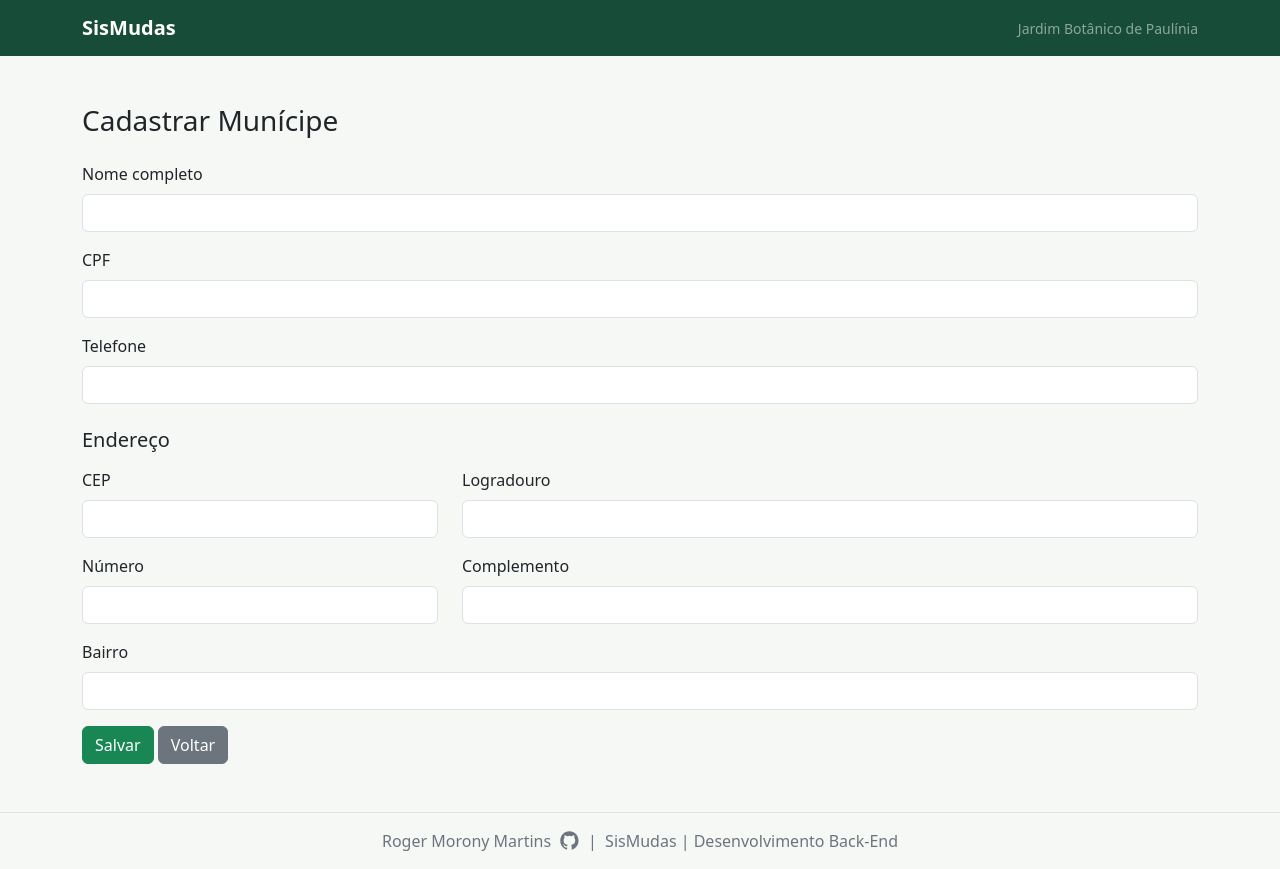
After one commit to rogermorony/SisMudas-controle-de-mudas, a Node server app: page /municipes/add in a window 1280 px wide. The commit adds this page. Run offline with Node 20, Linux system fonts and the light colour scheme; some libraries are stand-ins or nearby versions.

Commit message:
Cadastro de municipes com endereco

```diff
--- a/config/conexao.js
+++ b/config/conexao.js
@@ -1,7 +1,5 @@
 import mongoose from "mongoose";
 
-// Preparado para a etapa de integração com o banco de dados.
-// Nesta primeira etapa, a página inicial funciona sem uma conexão ativa.
 export async function conectarBanco() {
   const uri = process.env.MONGODB_URI;
   if (!uri) {
--- a/index.js
+++ b/index.js
@@ -1,6 +1,6 @@
 import express from "express";
-
 import { conectarBanco } from "./config/conexao.js";
+import Municipe from "./models/Municipe.js";
 
 const app = express();
 const PORT = process.env.PORT || 3000;
@@ -10,11 +10,51 @@ app.set("views", "./views");
 app.use(express.static("public"));
 app.use(express.urlencoded({ extended: true }));
 
-// Inclua aqui os demais integrantes se o projeto for desenvolvido em grupo.
 const integrantes = ["Roger Morony Martins"];
 
 app.get("/", (req, res) => {
   res.render("index", { titulo: "Painel inicial", integrantes });
+});
+
+app.get("/municipes/add", (req, res) => {
+  res.render("municipes/add", {
+    titulo: "Cadastrar Munícipe"
+  });
+});
+
+app.post("/municipes/add", async (req, res) => {
+  try {
+    const {
+      nome,
+      cpf,
+      telefone,
+      cep,
+      logradouro,
+      numero,
+      complemento,
+      bairro
+    } = req.body;
+
+    await Municipe.create({
+      nome,
+      cpf,
+      telefone,
+      cep,
+      logradouro,
+      numero,
+      complemento,
+      bairro
+    });
+
+    res.render("municipes/addok", {
+      titulo: "Cadastro realizado",
+      nome
+    });
+
+  } catch (erro) {
+    console.error("Erro ao cadastrar munícipe:", erro);
+    res.status(400).send("Não foi possível realizar o cadastro. Verifique os dados informados.");
+  }
 });
 
 await conectarBanco();
--- a/views/index.ejs
+++ b/views/index.ejs
@@ -1,10 +1,10 @@
 <%- include("partials/cabecalho", { titulo }) %>
 
 <section class="mb-4">
-  <p class="text-uppercase text-verde fw-semibold small mb-2">Painel administrativo · Etapa inicial</p>
+  <p class="text-uppercase text-verde fw-semibold small mb-2">Painel administrativo</p>
   <h1 class="display-6 fw-bold mb-3">Sistema de Controle de Distribuição de Mudas</h1>
   <p class="lead text-secondary mb-0">
-    Planejamento do cadastro de munícipes, catálogo de espécies e registro de retiradas.
+    Sistema de gerenciamento de munícipes, espécies e distribuição de mudas.
   </p>
 </section>
 
--- /dev/null
+++ b/views/municipes/add.ejs
@@ -0,0 +1,60 @@
+<%- include("../partials/cabecalho", { titulo }) %>
+
+  <h1 class="h3 mb-4">Cadastrar Munícipe</h1>
+
+  <form action="/municipes/add" method="POST">
+
+    <div class="mb-3">
+      <label for="nome" class="form-label">Nome completo</label>
+      <input type="text" class="form-control" id="nome" name="nome" required>
+    </div>
+
+    <div class="mb-3">
+      <label for="cpf" class="form-label">CPF</label>
+      <input type="text" class="form-control" id="cpf" name="cpf" required>
+    </div>
+
+    <div class="mb-3">
+      <label for="telefone" class="form-label">Telefone</label>
+      <input type="text" class="form-control" id="telefone" name="telefone">
+    </div>
+
+
+    <h2 class="h5 mt-4 mb-3">Endereço</h2>
+
+    <div class="row">
+      <div class="col-md-4 mb-3">
+        <label for="cep" class="form-label">CEP</label>
+        <input type="text" class="form-control" id="cep" name="cep" required>
+      </div>
+
+      <div class="col-md-8 mb-3">
+        <label for="logradouro" class="form-label">Logradouro</label>
+        <input type="text" class="form-control" id="logradouro" name="logradouro" required>
+      </div>
+    </div>
+
+    <div class="row">
+      <div class="col-md-4 mb-3">
+        <label for="numero" class="form-label">Número</label>
+        <input type="text" class="form-control" id="numero" name="numero" required>
+      </div>
+
+      <div class="col-md-8 mb-3">
+        <label for="complemento" class="form-label">Complemento</label>
+        <input type="text" class="form-control" id="complemento" name="complemento">
+      </div>
+    </div>
+
+    <div class="mb-3">
+      <label for="bairro" class="form-label">Bairro</label>
+      <input type="text" class="form-control" id="bairro" name="bairro" required>
+    </div>
+
+
+    <button type="submit" class="btn btn-success">Salvar</button>
+    <a href="/" class="btn btn-secondary">Voltar</a>
+
+  </form>
+
+  <%- include("../partials/rodape") %>
```
Also changed, not shown: models/Municipe.js (+7 -0 lines), views/municipes/addok.ejs (added, +15 -0 lines).
